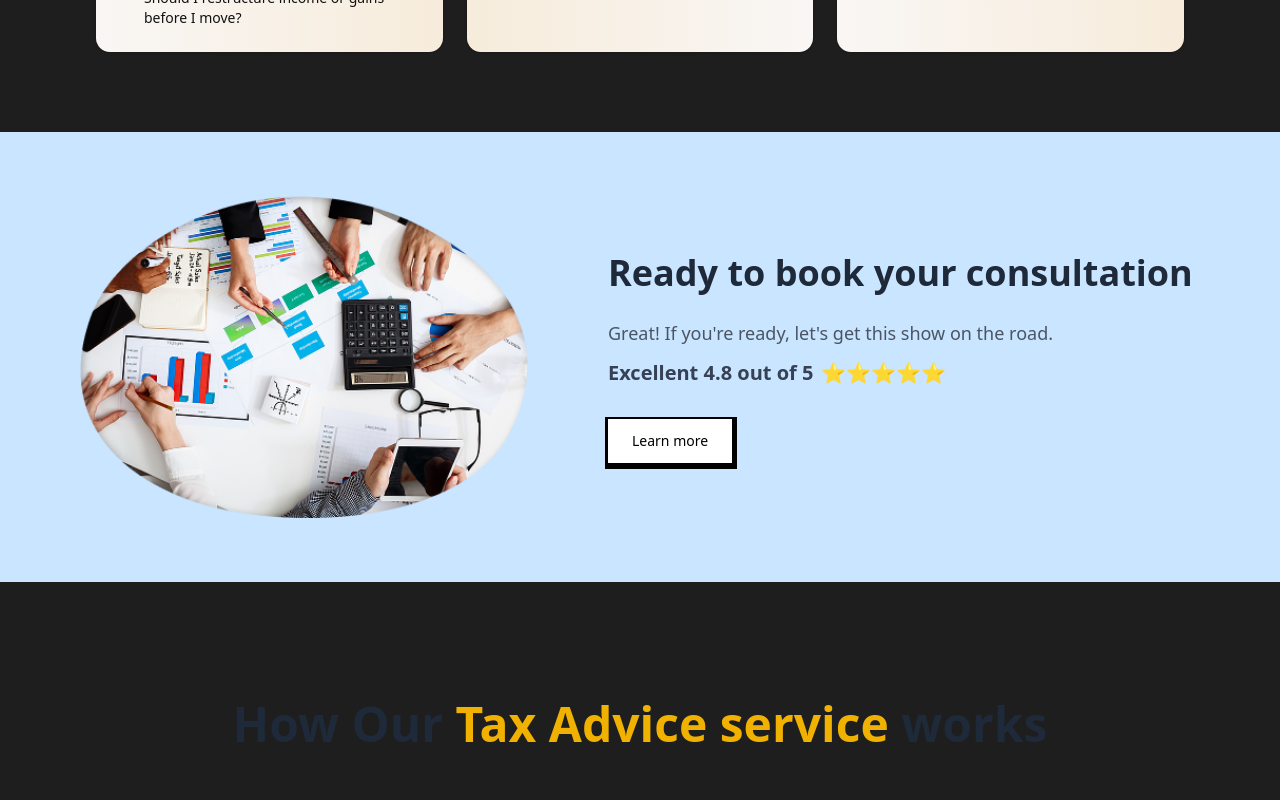
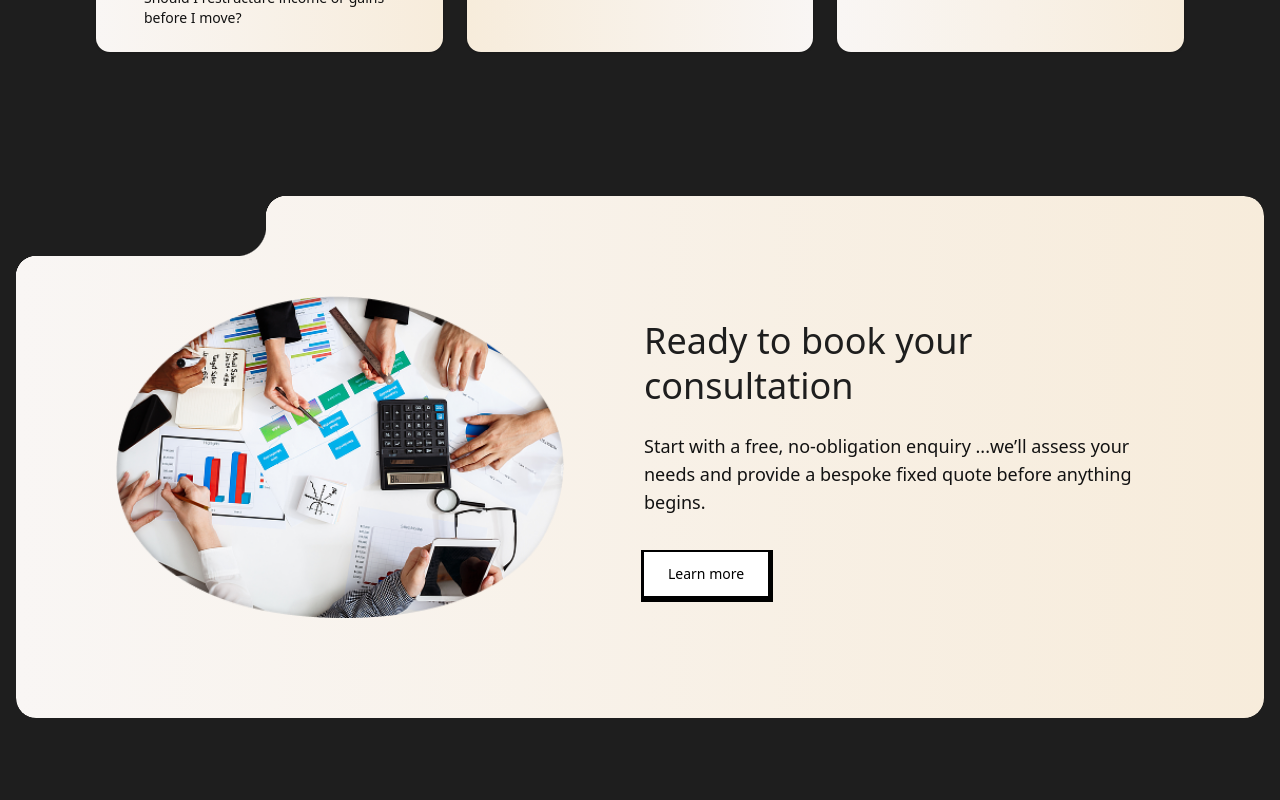
Before and after one commit to fiamanillah/ap_tax_advisor_cleintSide, a Next.js app: page /tax-advice in a window 1280 px wide. Shown: the part 4060-4860 px from the top of the page. Built offline with nearby package versions, Linux system fonts and the light colour scheme.

Commit message:
feat: Add section-inverted-radius-reverse class for enhanced styling; update ConsultantSection layout and content for improved user experience

```diff
--- a/src/app/globals.css
+++ b/src/app/globals.css
@@ -515,3 +515,39 @@ html {
     var(--_g) 0 calc(var(--_d) + var(--y));
   -webkit-mask-repeat: no-repeat;
 }
+
+.section-inverted-radius-reverse {
+  --r: 20px;
+  --s: 30px;
+  --x: 200px;
+  --y: 10px;
+  border-radius: var(--r);
+  position: relative;
+  z-index: 1;
+  padding: 100px;
+  background: linear-gradient(
+    90deg,
+    var(--color-primary-gradient),
+    var(--color-secondary-gradient)
+  );
+  --_m: /calc(2 * var(--r)) calc(2 * var(--r))
+    radial-gradient(#000 70%, #0000 72%);
+  --_g: conic-gradient(at var(--r) var(--r), #000 75%, #0000 0);
+  --_d: (var(--s) + var(--r));
+  mask:
+    calc(var(--_d) + var(--x)) 0 var(--_m),
+    0 calc(var(--_d) + var(--y)) var(--_m),
+    radial-gradient(var(--s) at 0 0, #0000 99%, #000 calc(100% + 1px))
+      calc(var(--r) + var(--x)) calc(var(--r) + var(--y)),
+    var(--_g) calc(var(--_d) + var(--x)) 0,
+    var(--_g) 0 calc(var(--_d) + var(--y));
+  mask-repeat: no-repeat;
+  -webkit-mask:
+    calc(var(--_d) + var(--x)) 0 var(--_m),
+    0 calc(var(--_d) + var(--y)) var(--_m),
+    radial-gradient(var(--s) at 0 0, #0000 99%, #000 calc(100% + 1px))
+      calc(var(--r) + var(--x)) calc(var(--r) + var(--y)),
+    var(--_g) calc(var(--_d) + var(--x)) 0,
+    var(--_g) 0 calc(var(--_d) + var(--y));
+  -webkit-mask-repeat: no-repeat;
+}
--- a/src/components/tax-advice/ConsultantSection.tsx
+++ b/src/components/tax-advice/ConsultantSection.tsx
@@ -3,36 +3,36 @@ import { AppButton } from "../Shared/AppButton";
 
 export default function ConsultantSection() {
   return (
-    <section className="bg-[#CAE5FF]">
-      <div className="container mx-auto px-4 py-8 md:py-12 lg:py-16 lg:max-w-6xl">
-        <div className="flex flex-col lg:flex-row items-center justify-center gap-8 md:gap-12 lg:gap-20">
+    <section>
+      <div className="container mx-auto px-4 py-8 md:py-12 lg:py-16">
+        <div className="section-inverted-radius-reverse">
+          <div className="flex flex-col items-center justify-center gap-8 md:gap-12 lg:flex-row lg:gap-20">
             {/* Left Section - Image */}
-          <div className="w-full max-w-md flex items-center justify-center order-2 lg:order-1">
+            <div className="order-2 flex w-full max-w-md items-center justify-center lg:order-1">
               <div className="relative w-full max-w-md lg:max-w-lg">
                 <Image
                   src="/assets/consultant.png"
                   alt="Team collaborating on business documents"
                   width={500}
                   height={350}
-                className="w-full h-auto object-cover rounded-lg"
+                  className="h-auto w-full rounded-lg object-cover"
                   priority
                 />
               </div>
             </div>
 
             {/* Right Section - Content */}
-          <div className="w-full flex flex-col justify-center items-center lg:items-start text-center lg:text-left order-1 lg:order-2 px-4 lg:px-0">
-            <h2 className="text-xl sm:text-2xl md:text-3xl lg:text-4xl font-bold text-gray-800 mb-4 md:mb-6 leading-tight">
+            <div className="order-1 flex w-full flex-col items-center justify-center px-4 text-center lg:order-2 lg:items-start lg:px-0 lg:text-left">
+              <h2 className="text-background mb-4 text-xl leading-tight font-medium sm:text-2xl md:mb-6 md:text-3xl lg:text-4xl">
                 Ready to book your consultation
               </h2>
-            <p className="text-gray-600 text-sm sm:text-base md:text-lg mb-2 md:mb-3 max-w-md lg:max-w-lg">
-              Great! If you&apos;re ready, let&apos;s get this show on the road.
+              <p className="text-muted-foreground max-w-xl text-sm sm:text-base md:mb-3 md:text-lg">
+                Start with a free, no-obligation enquiry ...we’ll assess your
+                needs and provide a bespoke fixed quote before anything begins.
               </p>
-            <p className="text-gray-700 font-semibold text-base sm:text-lg md:text-xl mb-6 md:mb-8 flex items-center justify-center lg:justify-start gap-2">
-              <span>Excellent 4.8 out of 5</span>
-              <span className="text-yellow-500">⭐⭐⭐⭐⭐</span>
-            </p>
-            <AppButton>Learn more</AppButton>
+
+              <AppButton className="mt-6">Learn more</AppButton>
+            </div>
           </div>
         </div>
       </div>
```
Lines whose indentation alone changed are shown as unchanged.
